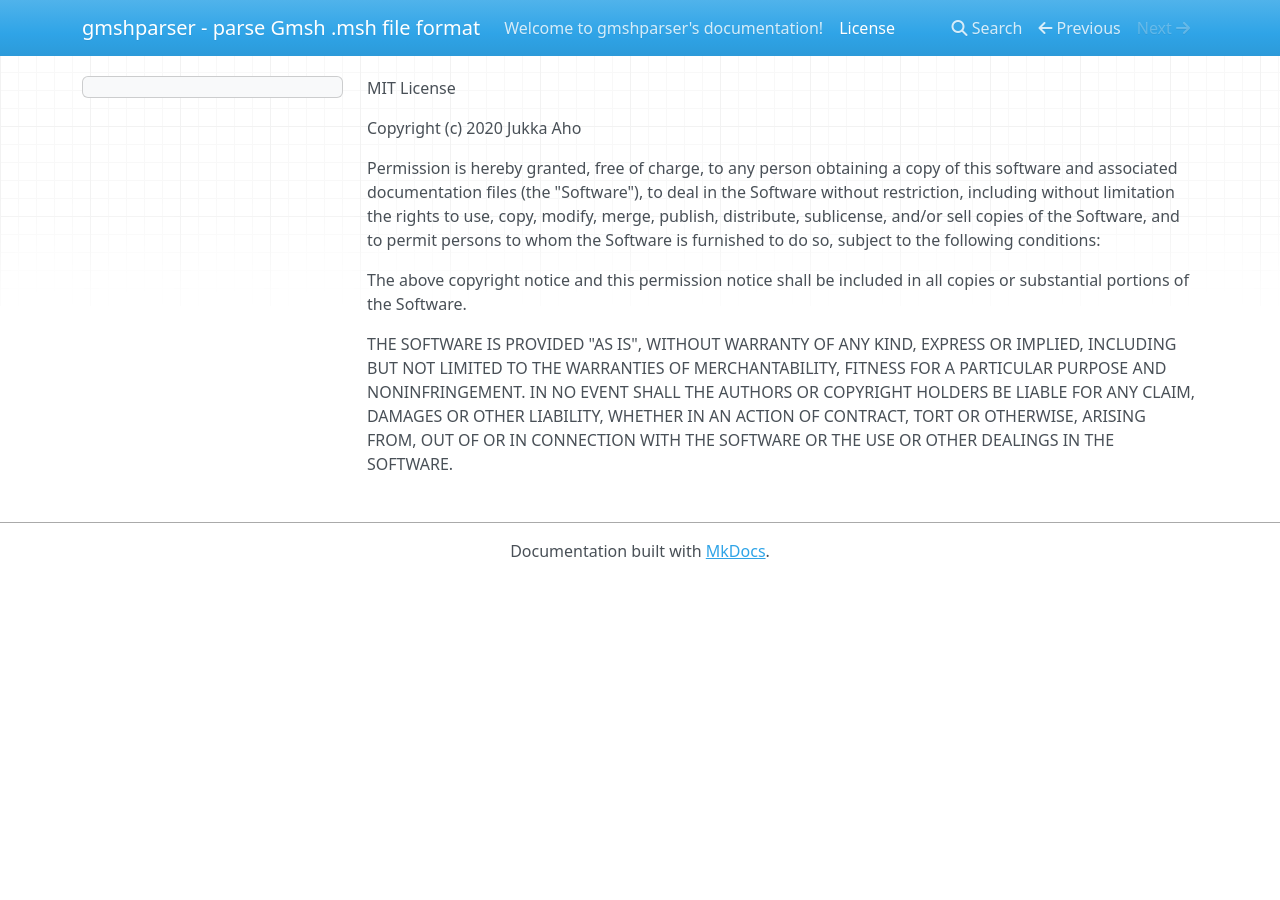
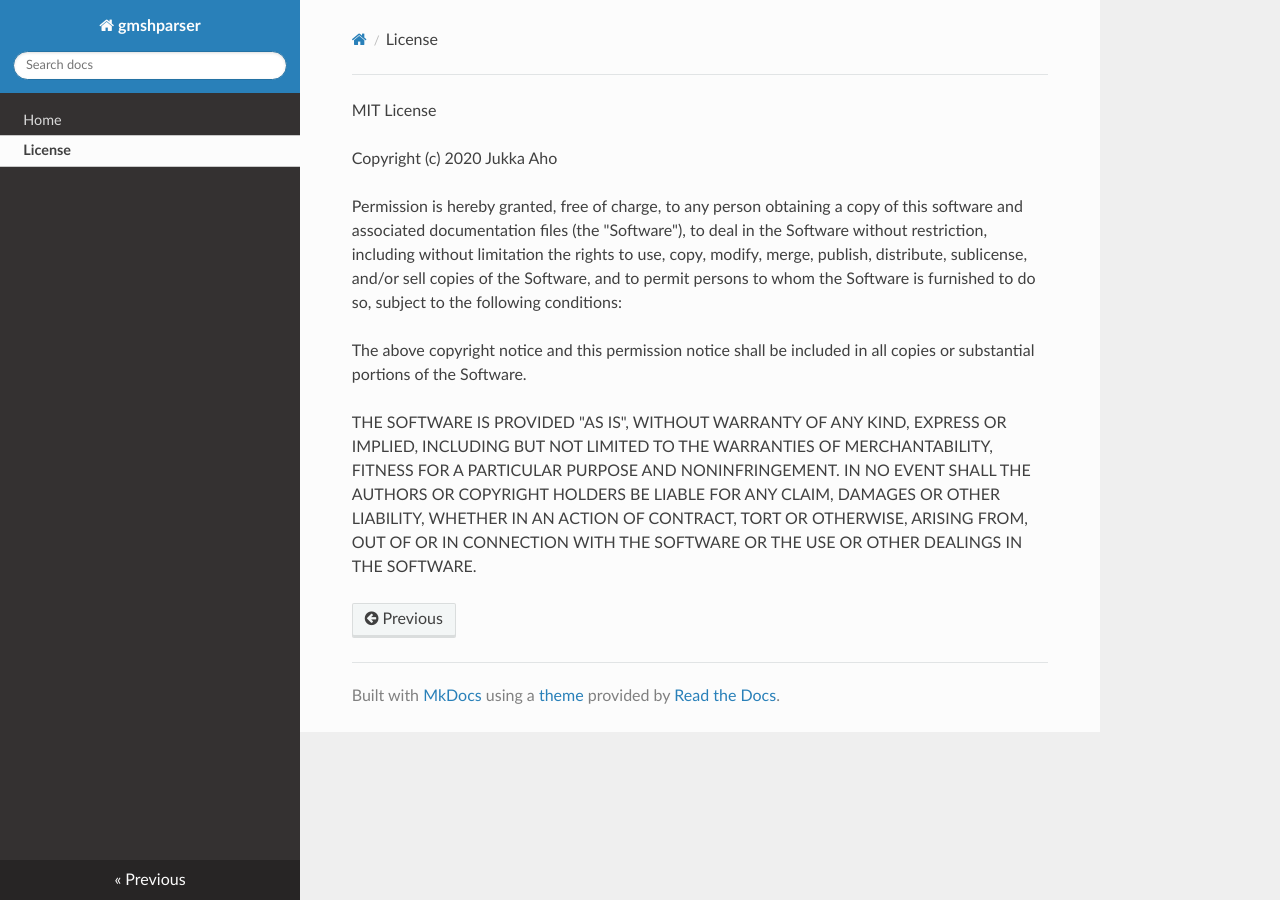
Before and after one commit to ahojukka5/gmshparser, an MkDocs documentation site: the page built from docs/license.md, in a window 1280 px wide. Built offline with MkDocs 1.6.1, drawn with Linux system fonts in a browser that asks for light colours; nearby versions of some CDN libraries.

Commit message:
Change theme to readthedocs

```diff
--- a/mkdocs.yml
+++ b/mkdocs.yml
@@ -1 +1,5 @@
-site_name: gmshparser - parse Gmsh .msh file format
+site_name: gmshparser
+theme: readthedocs
+nav:
+  - Home: 'index.md'
+  - License: 'license.md'
```
